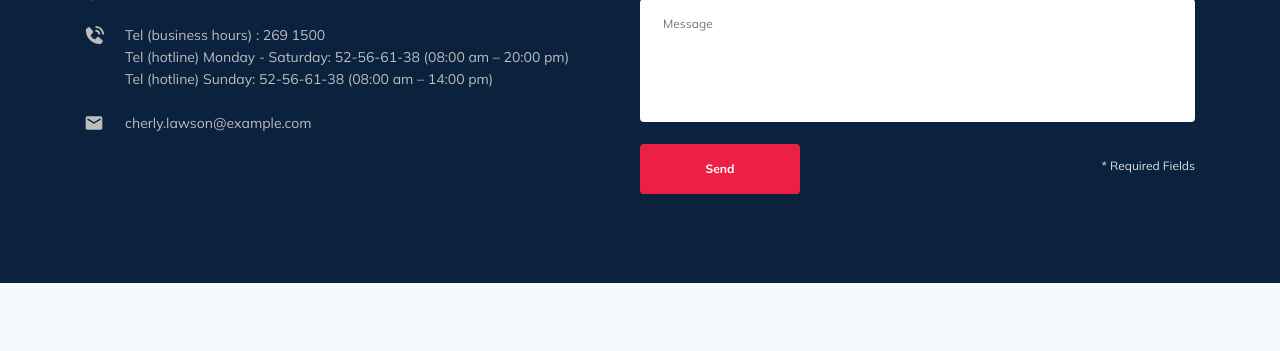
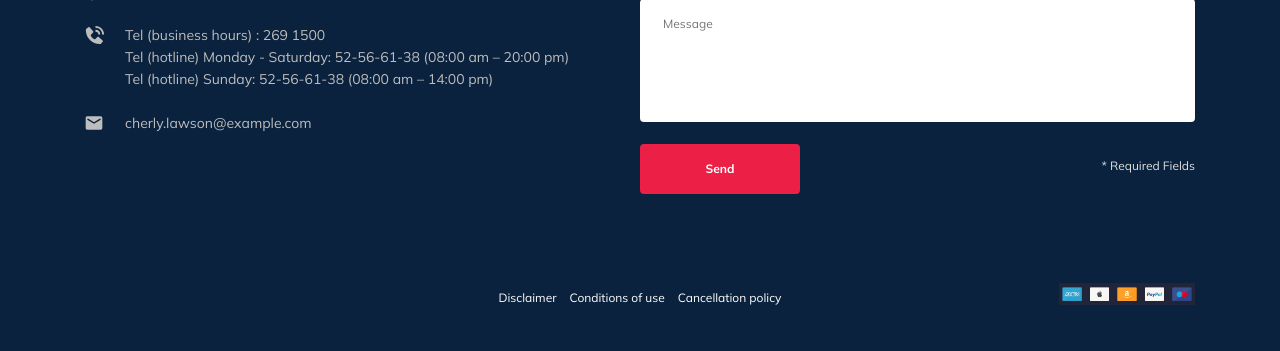
Before and after one commit to hwnd1982/tour-plan, a PHP site: page / in a window 1280 px wide. Shown: the part 3976-4327 px from the top of the page. Before the commit the page ends 4259 px from the top, so only its background shows below. Run offline with PHP 8.4, Linux system fonts and the light colour scheme.

Commit message:
create: added style for footer block

```diff
--- a/css/style.css
+++ b/css/style.css
@@ -1633,6 +1633,43 @@ template {
   line-height: 160%;
 }
 
+.footer-bottom {
+  padding-bottom: 46px;
+  display: -ms-grid;
+  display: grid;
+  -ms-grid-rows: 1fr;
+  -ms-grid-columns: 136px 1fr 136px;
+      grid-template: 1fr / 136px 1fr 136px;
+}
+
+.footer-bottom__links-bar {
+  width: 283px;
+  display: -webkit-box;
+  display: -ms-flexbox;
+  display: flex;
+  -webkit-box-pack: justify;
+      -ms-flex-pack: justify;
+          justify-content: space-between;
+  -ms-flex-item-align: end;
+      align-self: end;
+  justify-self: center;
+  -ms-grid-column: 2;
+  -ms-grid-column-span: 1;
+  grid-column: 2 / 3;
+}
+
+.footer-bottom__link {
+  color: #ffffff;
+  text-decoration: none;
+  font-size: 12px;
+  line-height: 15px;
+}
+
+.footer-bottom__payment {
+  -o-object-fit: cover;
+     object-fit: cover;
+}
+
 .logo-vertical {
   width: 166px;
 }
--- a/index.html
+++ b/index.html
@@ -1113,6 +1113,15 @@
         </div>
       </div>
       <!-- /.footer-contact -->
+      <div class="footer-bottom">
+        <div class="footer-bottom__links-bar">
+          <a href="#" class="footer-bottom__link">Disclaimer</a>
+          <a href="#" class="footer-bottom__link">Conditions of use</a>
+          <a href="#" class="footer-bottom__link">Cancellation policy</a>
+        </div>
+        <img src="img/payment-icons.png" alt="" class="footer-bottom__payment">
+      </div>
+      <!-- /.footer-bottom -->
     </div>
     <!-- /.container -->
   </footer>
--- a/sass/blocks/_footer.sass
+++ b/sass/blocks/_footer.sass
@@ -61,6 +61,24 @@
       color: $link-color
       font-size: 14px
       line-height: 160%
+  &-bottom
+    padding-bottom: 46px
+    display: grid
+    grid-template: 1fr / 136px 1fr 136px
+    &__links-bar
+      width: 283px
+      display: flex
+      justify-content: space-between
+      align-self: end
+      justify-self: center
+      grid-column: 2 / 3
+    &__link
+      color: $alt-text-color
+      text-decoration: none
+      font-size: 12px
+      line-height: 15px
+    &__payment
+      object-fit: cover
 .logo-vertical
   width: 166px
 .social-network
```
Also changed, not shown: img/payment-icons.png (added), 1 other file.
